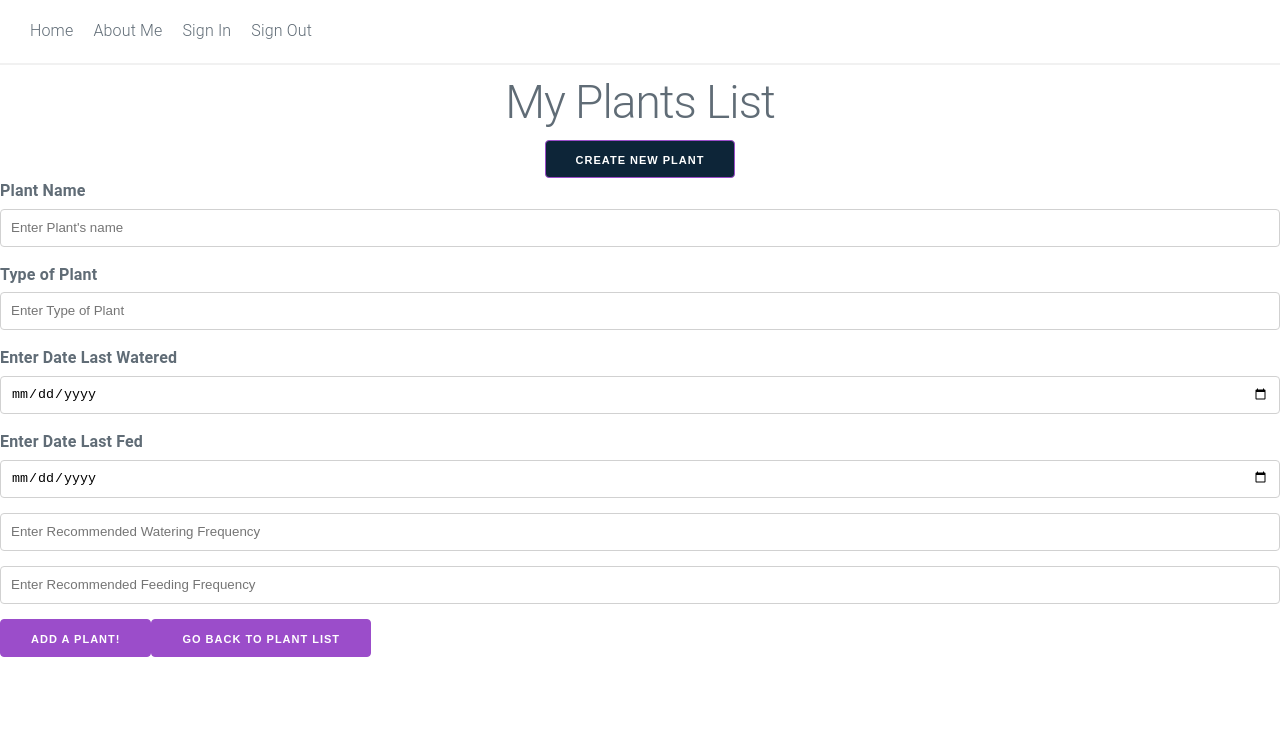
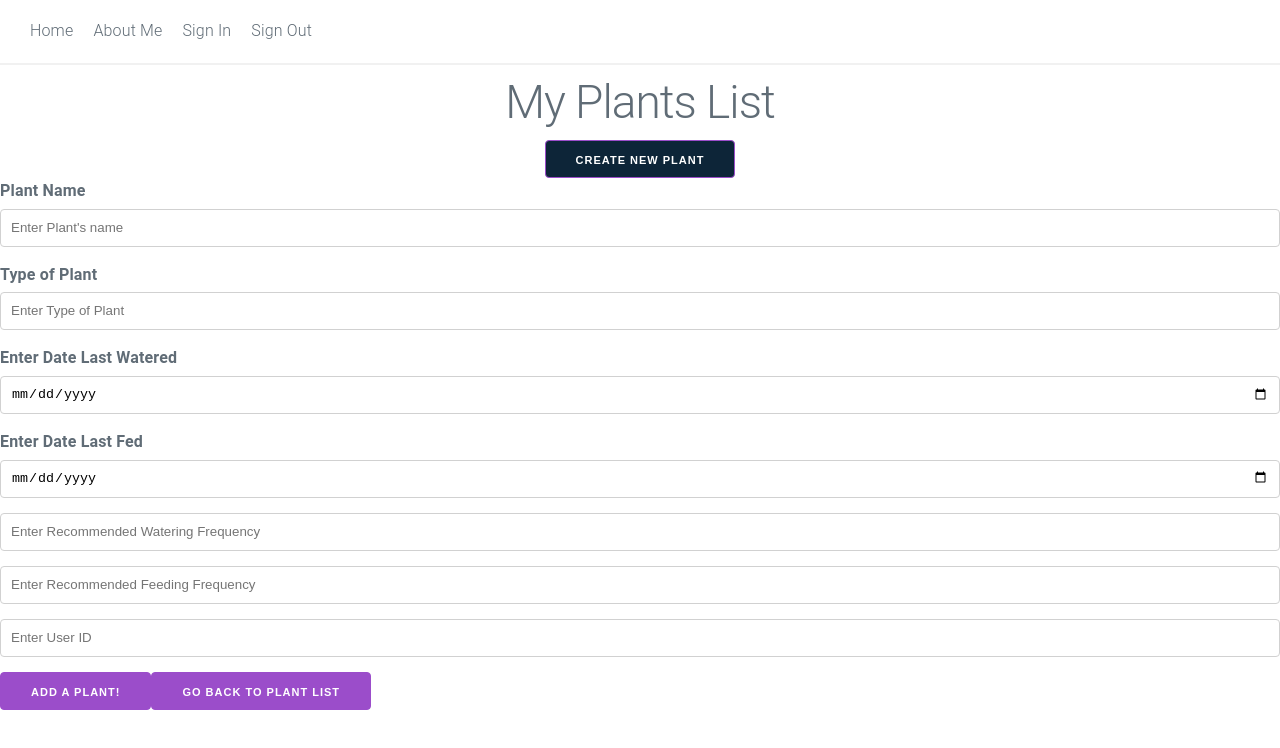
Before and after one commit to aip956/plants_backend, a React (Create React App) app: page /new in a window 1280 px wide. Shown: the top 748 px of the page. Built offline with nearby package versions, Linux system fonts and the light colour scheme; no server answers.

Commit message:
Added user_id

```diff
--- a/src/App.js
+++ b/src/App.js
@@ -36,8 +36,8 @@ function App(props) {
   ///////////////
 
   // Our Api Url
-  const url = "https://plantsbe.herokuapp.com/plants/";
-
+  // const url = "https://plantsbe.herokuapp.com/plants/";
+const url = 'http://localhost:3000/plants/'
   // State to hold the list of plants
   const [plants, setPlants] = useState([]);
 
--- a/src/pages/Form.js
+++ b/src/pages/Form.js
@@ -74,6 +74,13 @@ const Form = ({ initialPlant, handleSubmit, buttonLabel, history }) => {
       defaultValue={formData.recFeed}
       name="recFeed"
       />
+      <input
+      type="text"
+      onChange={handleChange}
+      placeholder="Enter User ID"
+      defaultValue={formData.user_id}
+      name="user_id"
+      />
       <input type="submit" value={buttonLabel} />
       <button>Go Back to Plant List</button>
 
```
